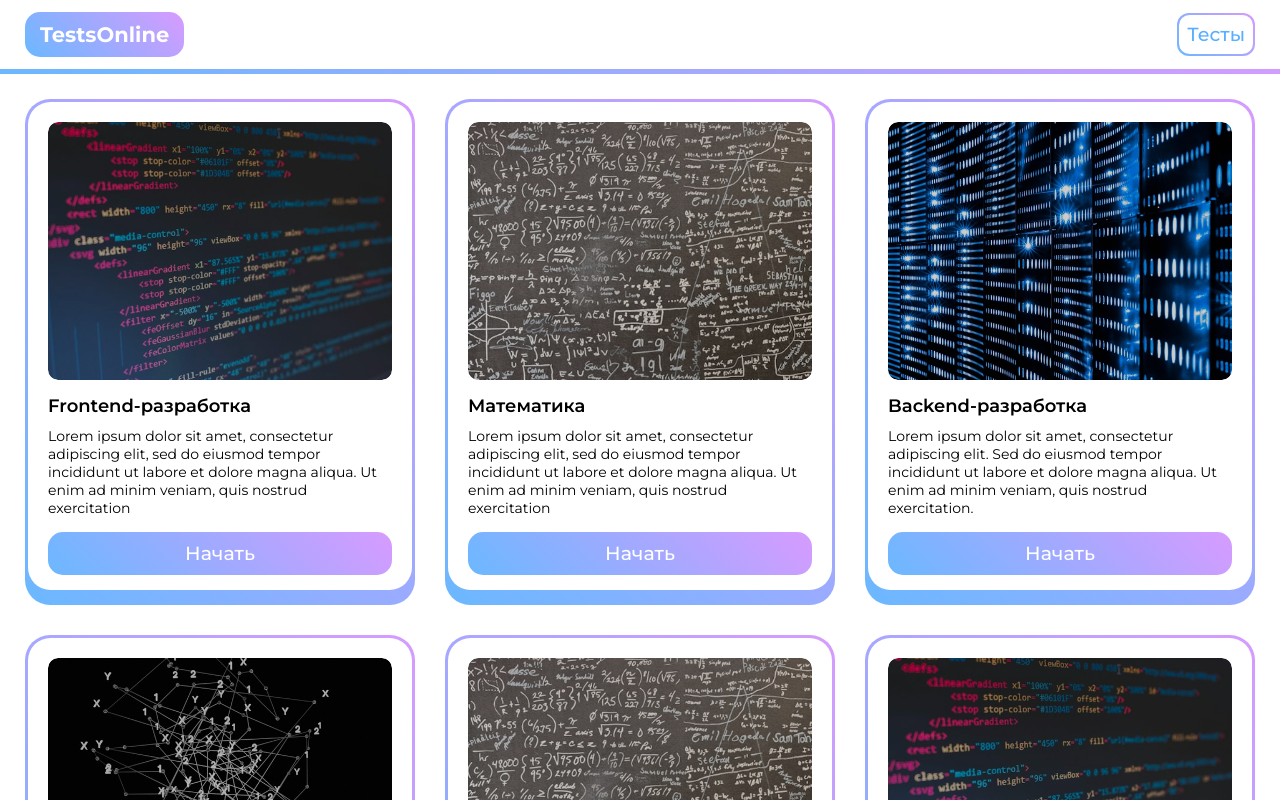
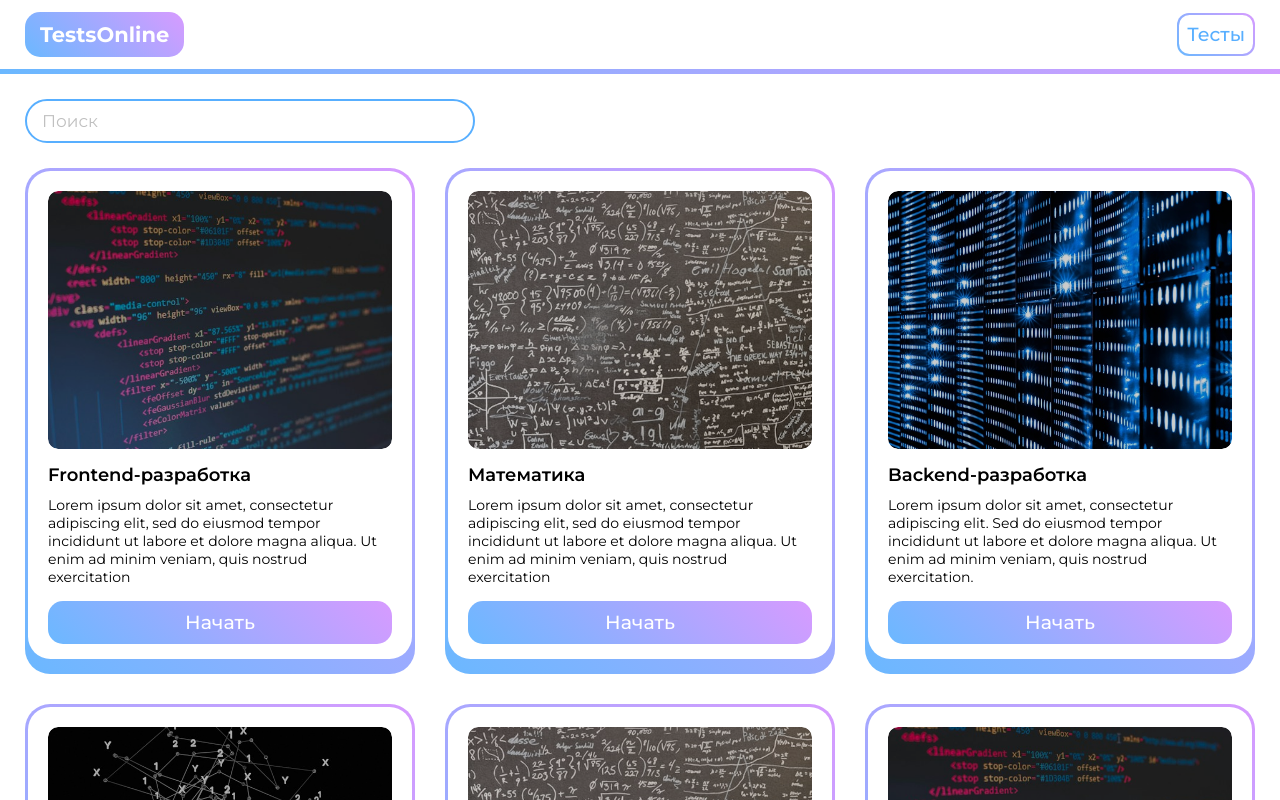
Before and after one commit to IvanZemsky/TestsOnline, a React (Create React App) app: page /tests in a window 1280 px wide. Shown: the top 800 px of the page. Built offline with nearby package versions, Linux system fonts and the light colour scheme.

Commit message:
filter tests

```diff
--- a/src/basicStyles/reset.css
+++ b/src/basicStyles/reset.css
@@ -31,6 +31,11 @@ h1, h2, h3, h4, h5, h6{
    font-weight: inherit
 }
 
+hr{
+   display: block;
+   border: none
+}
+
 img{
    max-width: 100%;
    height: auto;
--- a/src/components/ResultQuestion/ResultQuestion.module.css
+++ b/src/components/ResultQuestion/ResultQuestion.module.css
@@ -5,6 +5,10 @@
    border-left: 10px solid var(--sky-blue);
    border-radius: 32px;
    font-size: 20px;
+}
+
+.question:hover{
+   background-color: #eaeaea;
 }
 
 .question:last-child{
--- /dev/null
+++ b/src/components/TestsSearch/TestsSearch.jsx
@@ -0,0 +1,18 @@
+import React from "react";
+import styles from "./TestsSearch.module.css";
+
+const TestsSearch = ({ filterInputValue, setFilterInputValue }) => {
+   return (
+      <input
+         type="text"
+         className={styles.testsSearch}
+         placeholder="Поиск"
+         onChange={(event) =>
+            setFilterInputValue(event.target.value)
+         }
+         value={filterInputValue}
+      />
+   );
+};
+
+export default TestsSearch;
--- /dev/null
+++ b/src/components/TestsSearch/TestsSearch.module.css
@@ -0,0 +1,14 @@
+.testsSearch{
+   width: 100%;
+   max-width: 450px;
+   margin-bottom: 25px;
+   padding: 10px 15px;
+   border: 2px solid var(--sky-blue);
+   border-radius: 25px;
+   color: var(--default-black);
+   font-size: 17px;
+}
+
+.testsSearch::placeholder{
+   color: #c0c0c0;
+}
--- a/src/components/UI/TestCard/TestCard.module.css
+++ b/src/components/UI/TestCard/TestCard.module.css
@@ -12,7 +12,7 @@
    height: 100%;
    border-radius: 22.5px;
    padding: 20px 20px 15px 20px;
-   background-color: #fff;
+   background-color: var(--white);
    overflow: hidden;
 }
 
@@ -69,5 +69,5 @@
 }
 
 .startBtn:hover{
-   box-shadow: inset 100px 100px #6bb8ff;
+   box-shadow: inset 100px 100px var(--gradient-light-blue);
 }
--- a/src/pages/Landing/sections/Intro/Intro.jsx
+++ b/src/pages/Landing/sections/Intro/Intro.jsx
@@ -1,5 +1,5 @@
 import React from "react";
-import styles from './Intro.module.css'
+import styles from "./Intro.module.css";
 import { Link } from "react-router-dom";
 
 const Intro = () => {
@@ -7,7 +7,7 @@ const Intro = () => {
       <section className={styles.intro}>
          <h1 className={styles.title}>
             <p>Добро пожаловать в TestsOnline:</p>
-            <p>Пройдите тесты по разным дисциплинам!</p>
+            <p>Проверьте свои знания в разных дисциплинах!</p>
          </h1>
          <hr className={styles.line} />
          <p className={styles.info}>
@@ -15,9 +15,9 @@ const Intro = () => {
             проверки своих знаний. Здесь вы можете найти тесты по математике,
             программированию, истории, изобразительному искусству, etc.
          </p>
-         <div className={styles.links}>
-            <Link to="tests">Попробуйте!</Link>
-         </div>
+         <Link className={styles.link} to="tests">
+            Попробуйте!
+         </Link>
       </section>
    );
 };
--- a/src/pages/Landing/sections/Intro/Intro.module.css
+++ b/src/pages/Landing/sections/Intro/Intro.module.css
@@ -3,13 +3,45 @@
    flex-direction: column;
    align-items: center;
    justify-content: center;
+   gap: 28px;
    width: 100%;
-   min-height: calc(100vh - 74px);
+   min-height: calc(100vh - 74px - 50px);
+   margin: 25px 0;
+   padding: 25px;
+   background-image: var(--gradient);
+   border-radius: 25px;
+   color: var(--white)
 }
 
 .title{
    line-height: 1.3;
-   font-size: 33px;
+   font-size: 30px;
    font-weight: 700;
    text-align: center;
 }
+
+.line{
+   width: 200px;
+   height: 4px;
+   border-radius: 2px;
+   background-color: var(--white);
+}
+
+.info{
+   max-width: 1000px;
+   width: 85%;
+   text-align: center;
+   font-weight: 500;
+}
+
+.link{
+   padding: 15px 20px;
+   background-color: var(--white);
+   color: var(--black);
+   font-weight: 500;
+   border-radius: 5px;
+}
+
+.link:hover{
+   text-decoration: underline;
+}
--- a/src/pages/Tests/Tests.jsx
+++ b/src/pages/Tests/Tests.jsx
@@ -1,22 +1,39 @@
-import React from "react";
+import React, { useState } from "react";
 import tests from "../../tests";
 import TestCard from "../../components/UI/TestCard/TestCard";
-import style from "./Tests.module.css";
+import styles from "./Tests.module.css";
+import TestsSearch from "../../components/TestsSearch/TestsSearch";
 
 const Tests = () => {
+   const [filterInputValue, setFilterInputValue] = useState("");
 
    // state for tests
+   // getting from useEffect
+   // loader
 
-   // getting from useEffect
-
-   // loader
+   const filtered = tests.filter(
+      // DEBOUNCE !!!
+      (test) => {
+         const value = filterInputValue.toLowerCase();
+         return (
+            test.name.toLowerCase().includes(value)
+            || test.desc.toLowerCase().includes(value)
+         );
+      }
+   );
 
    return (
       <div className="tests">
-         <div className={[style.testsContent, "wrapper"].join(" ")}>
-            {tests.map((test) => (
-               <TestCard key={test.id} test={test} />
-            ))}
+         <div className={[styles.testsContent, "wrapper"].join(" ")}>
+            <TestsSearch
+               filterInputValue={filterInputValue}
+               setFilterInputValue={setFilterInputValue}
+            />
+            <div className={styles.tests}>
+               {filtered.map((test) => (
+                  <TestCard key={test.id} test={test} />
+               ))}
+            </div>
          </div>
       </div>
    );
--- a/src/pages/Tests/Tests.module.css
+++ b/src/pages/Tests/Tests.module.css
@@ -1,9 +1,11 @@
 .testsContent{
+   padding-top: 25px;
+   padding-bottom: 25px;
+}
+
+.tests{
    display: grid;
    grid-template-rows: auto;
    grid-template-columns: repeat(auto-fill, minmax(300px, 1fr));
    gap: 30px;
-   width: 100%;
-   padding-top: 25px;
-   padding-bottom: 25px;
 }
```
